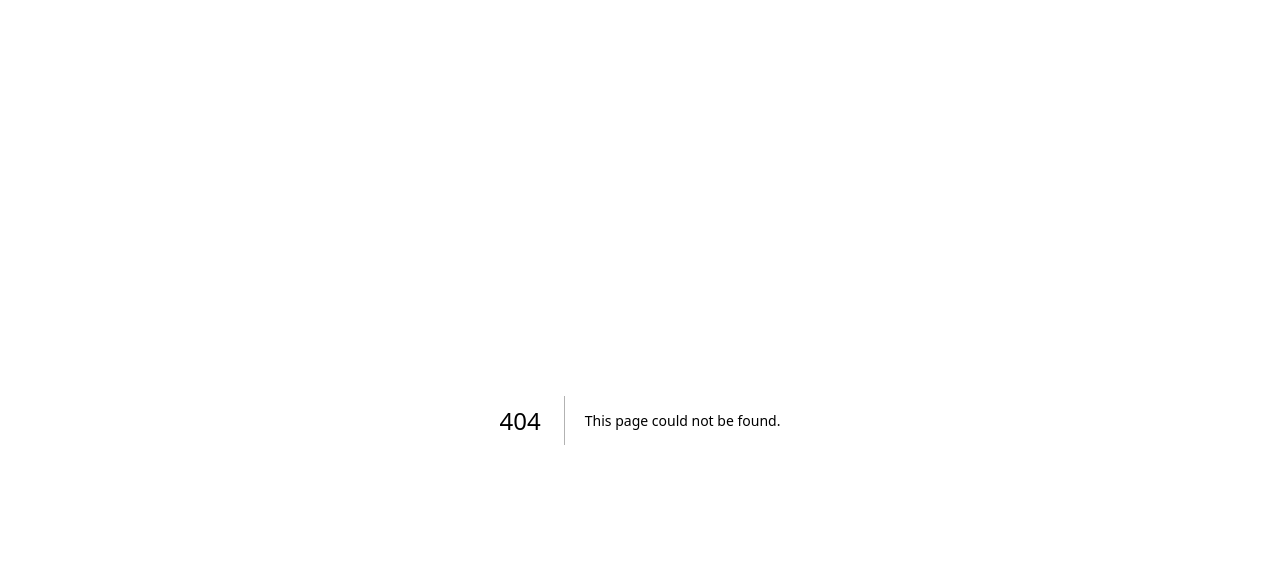
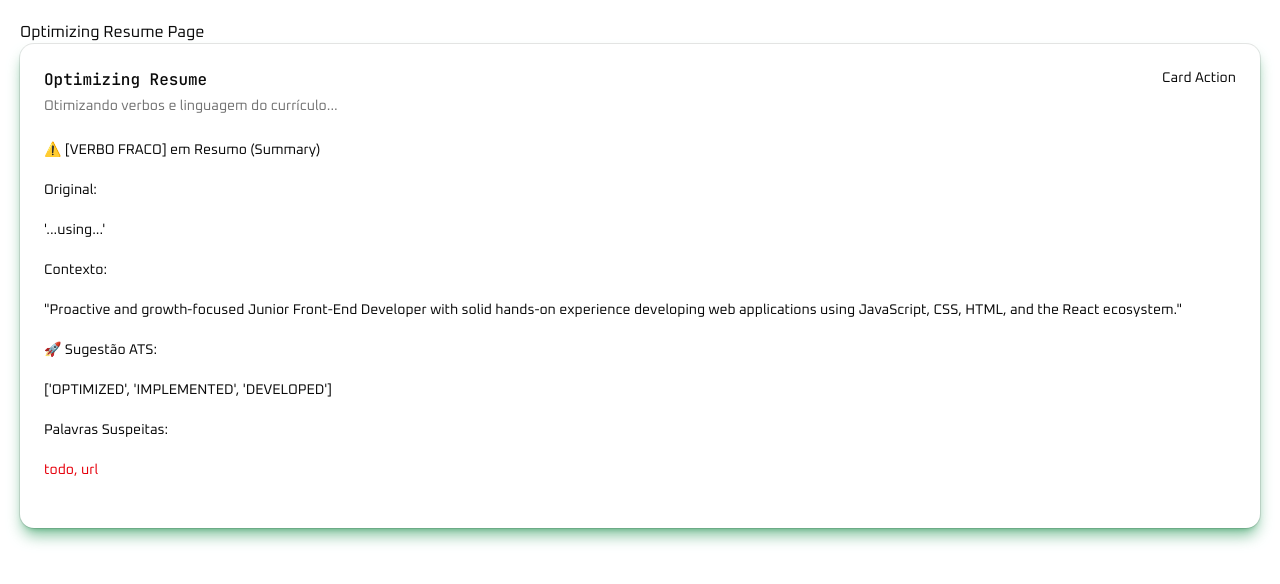
Before and after one commit to Buenohy/nextjs-resume-generator-cv, a Next.js app: page /optimizing-resume in a window 1280 px wide. Before the commit this address had no page. Shown: the top 584 px of the page. Built offline with nearby package versions, Linux system fonts and the light colour scheme.

Commit message:
feat: Optimizing resume page

```diff
--- /dev/null
+++ b/src/app/optimizing-resume/page.tsx
@@ -0,0 +1,37 @@
+import {
+  Card,
+  CardAction,
+  CardContent,
+  CardDescription,
+  CardFooter,
+  CardHeader,
+  CardTitle,
+} from "@/components/ui/card"
+
+export default function OptimizingResumePage() {
+  return (
+    <div>
+      <div>Optimizing Resume Page</div>
+      <Card className="shadow-primary/50 shadow-lg">
+        <CardHeader>
+          <CardTitle>Optimizing Resume</CardTitle>
+          <CardDescription>Otimizando verbos e linguagem do currículo...</CardDescription>
+          <CardAction>Card Action</CardAction>
+        </CardHeader>
+        <CardContent className="flex flex-col gap-5">
+          <h2>⚠️ [VERBO FRACO] em Resumo (Summary)</h2>
+          <h3>Original:</h3>
+          <h4>'...using...'</h4>
+          <h2>Contexto:</h2>
+          <h3>"Proactive and growth-focused Junior Front-End Developer with solid hands-on experience developing web applications using JavaScript, CSS, HTML, and the React ecosystem."</h3>
+          <h2>🚀 Sugestão ATS:</h2>
+          <h3>['OPTIMIZED', 'IMPLEMENTED', 'DEVELOPED']</h3>
+          <h2>Palavras Suspeitas:</h2>
+          <h2 className="text-destructive">todo, url </h2>
+        </CardContent>
+        <CardFooter>
+        </CardFooter>
+      </Card>
+    </div>
+  )
+}
```
